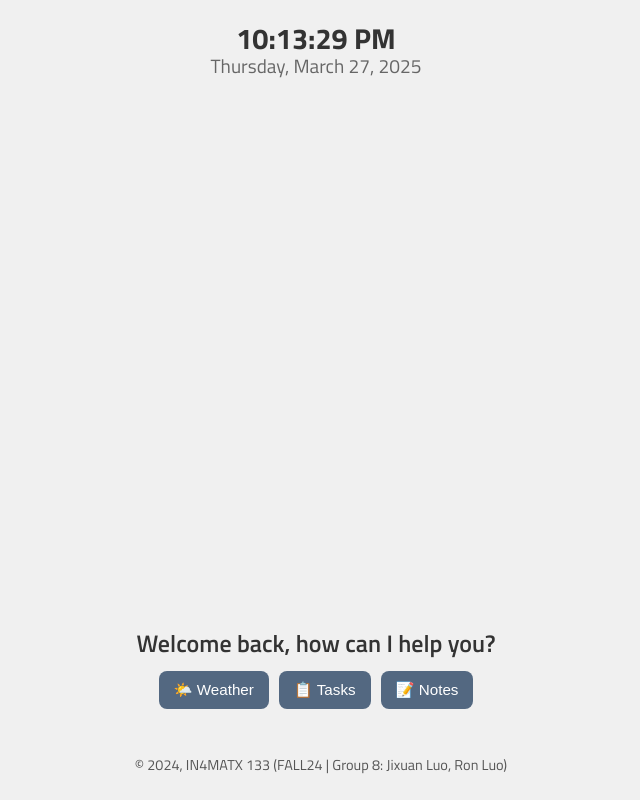
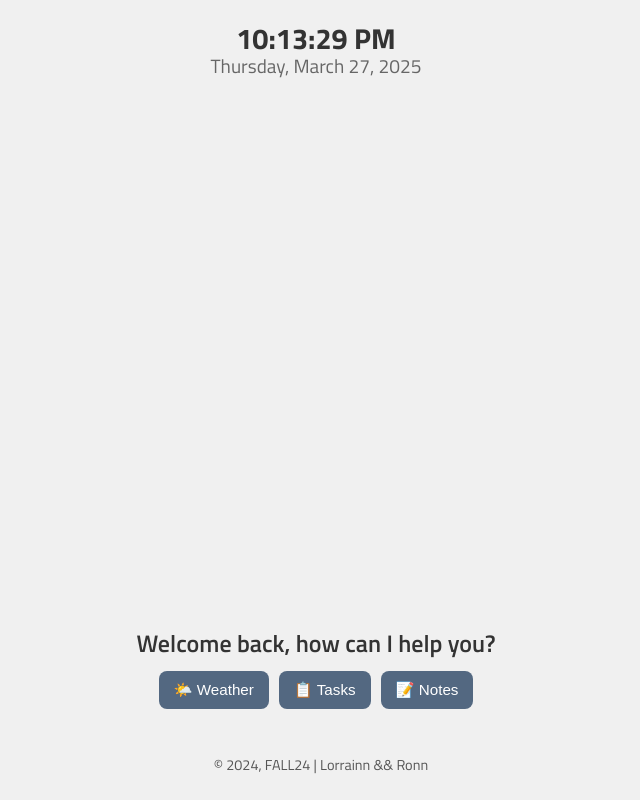
Before and after one commit to Lorrainnn/Task-Planner, a plain HTML site: page index.html in a window 1280 px wide. Shown: the whole page, without its empty margins (324-964 px from the left). Drawn offline with Linux system fonts and the light colour scheme.

Commit message:
update on lisence and sensitive info 2

```diff
--- a/index.html
+++ b/index.html
@@ -47,7 +47,7 @@
 		</div>
 	</div>
 	<footer>
-		<p>© 2024, IN4MATX 133 (FALL24 | Group 8: Jixuan Luo, Ron Luo)</p>
+		<p>© 2024, FALL24 | Lorrainn && Ronn</p>
 	</footer>
 
 	<script src="buttons.js"></script>
```
Also changed, not shown: image-1.png (deleted), image-2.png (deleted), image.png (deleted), 1 other file.
